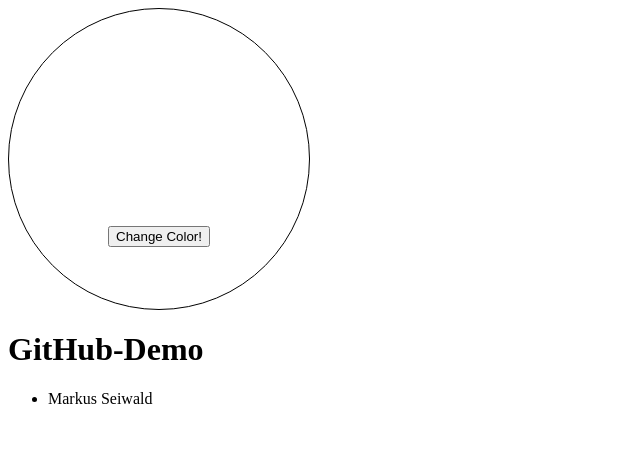
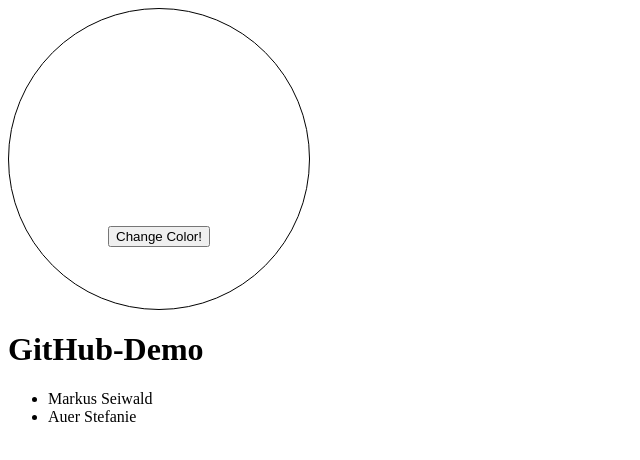
Before and after one commit to seiwaldm/color-generator, a plain HTML site: page index.html in a window 1280 px wide. Shown: the whole page, without its empty margins (0-640 px from the left). Drawn offline with Linux system fonts and the light colour scheme.

Commit message:
Update index.html

```diff
--- a/index.html
+++ b/index.html
@@ -25,6 +25,7 @@
     <h1>GitHub-Demo</h1>
     <ul>
       <li>Markus Seiwald</li>
+      <li>Auer Stefanie</li>
     </ul>
     <script src="script.js"></script>
   </body>
```
